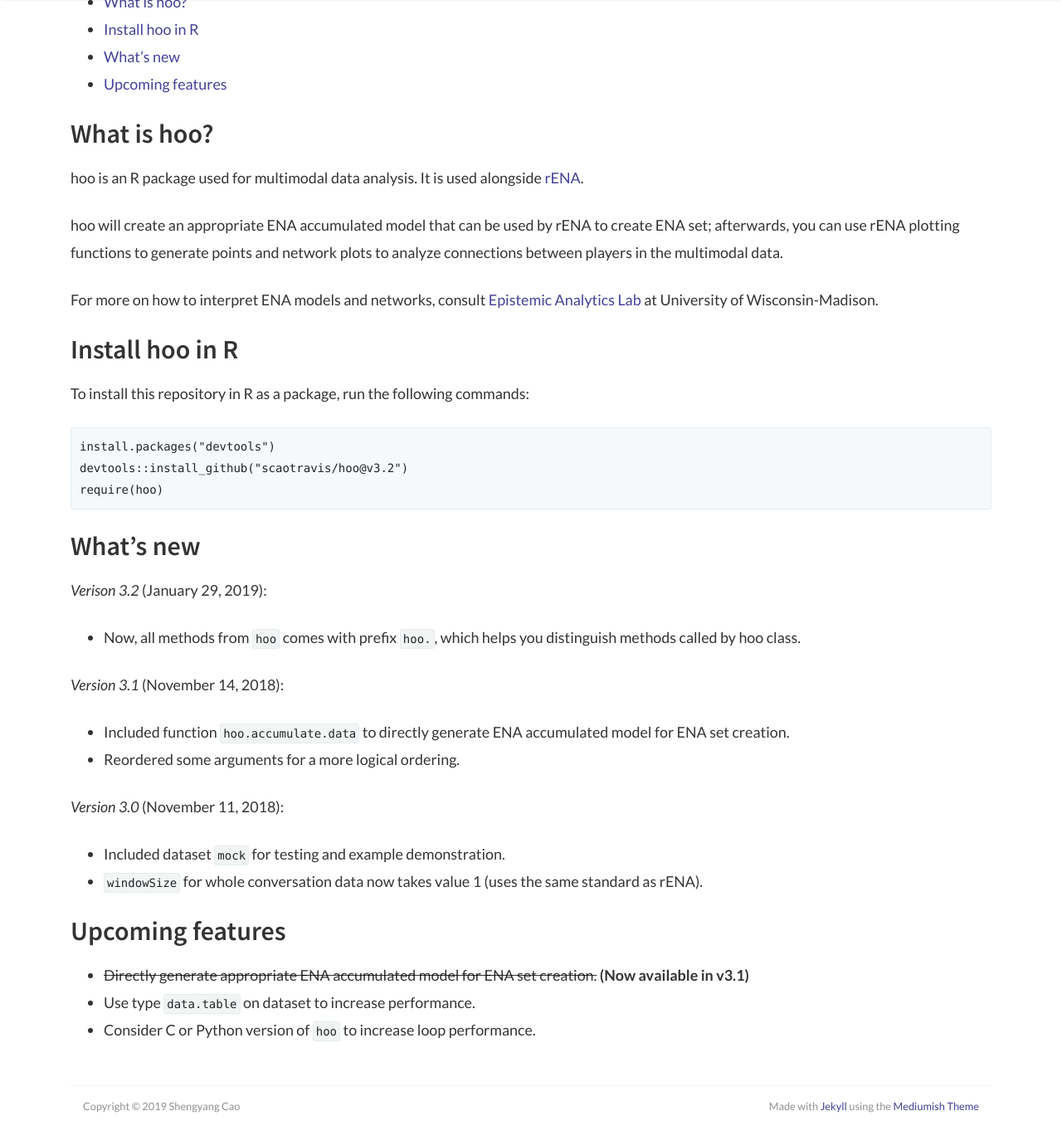
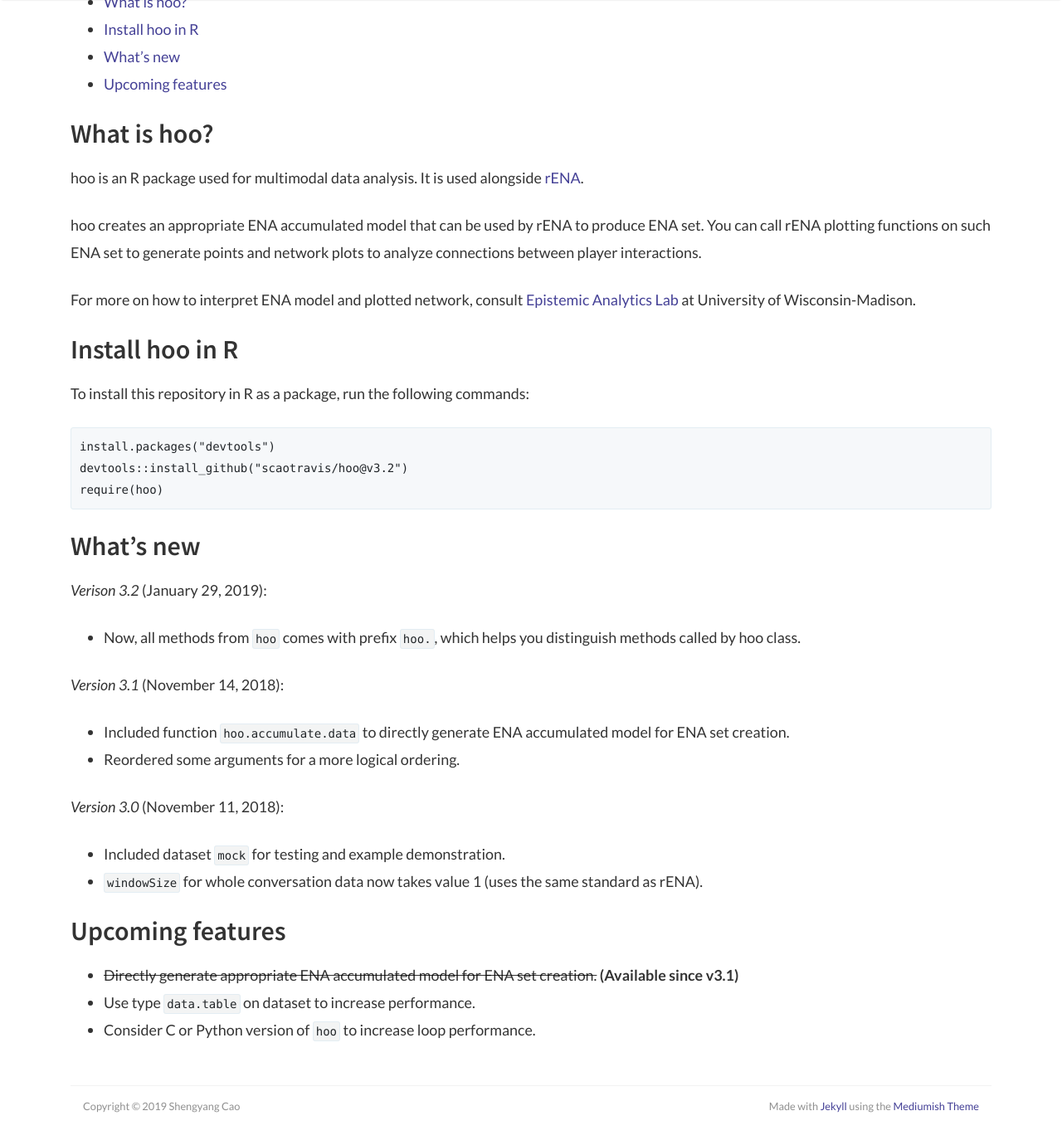
Before and after one commit to scaotravis/scaotravis.github.io, a Jekyll site: the page built from _posts/2019-02-24-hoo.md, in a window 1280 px wide and 1400 px high, scrolled down 428 px. Shown: the top 1380 px of the window at 83% size. Built offline with Jekyll 4.4.1, drawn with Linux system fonts in a browser that asks for light colours; nearby versions of some CDN libraries; comment, search, counter and statistics services are not loaded.

Commit message:
update hoo page and remove redundant fonts

```diff
--- a/_layouts/default.html
+++ b/_layouts/default.html
@@ -34,8 +34,7 @@ j=d.createElement(s),dl=l!='dataLayer'?'&l='+l:'';j.async=true;j.src=
 
 <link rel="stylesheet" href="https://stackpath.bootstrapcdn.com/bootstrap/4.1.3/css/bootstrap.min.css" integrity="sha384-MCw98/SFnGE8fJT3GXwEOngsV7Zt27NXFoaoApmYm81iuXoPkFOJwJ8ERdknLPMO" crossorigin="anonymous">
 <link rel="stylesheet" href="https://use.fontawesome.com/releases/v5.0.13/css/all.css" integrity="sha384-DNOHZ68U8hZfKXOrtjWvjxusGo9WQnrNx2sqG0tfsghAvtVlRW3tvkXWZh58N9jp" crossorigin="anonymous">
-<link href="https://fonts.googleapis.com/css?family=Merriweather:300,300i,400,400i,700,700i" rel="stylesheet">
-<link href="https://fonts.googleapis.com/css?family=Lato:300,300i,400,400i,700,700i,900,900i|Open+Sans:300,300i,400,400i,600,600i,700,700i,800,800i|Roboto:300,300i,400,400i,500,500i,700,700i,900,900i|Source+Sans+Pro:300,300i,400,400i,600,600i,700,700i,900,900i" rel="stylesheet">
+<link href="https://fonts.googleapis.com/css?family=Lato:300,300i,400,400i,700,700i,900,900i|Open+Sans:300,300i,400,400i,600,600i,700,700i,800,800i|Source+Sans+Pro:300,300i,400,400i,600,600i,700,700i,900,900i" rel="stylesheet">
 <link href="{{ site.baseurl }}/assets/css/screen.css" rel="stylesheet">
 <link href="{{ site.baseurl }}/assets/css/main.css" rel="stylesheet">
 
--- a/_posts/2019-02-24-hoo.md
+++ b/_posts/2019-02-24-hoo.md
@@ -17,9 +17,9 @@ permalink: /hoo/
 ## What is hoo?
 hoo is an R package used for multimodal data analysis. It is used alongside [rENA](https://cran.r-project.org/web/packages/rENA/index.html).
 
-hoo will create an appropriate ENA accumulated model that can be used by rENA to create ENA set; afterwards, you can use rENA plotting functions to generate points and network plots to analyze connections between players in the multimodal data.
+hoo creates an appropriate ENA accumulated model that can be used by rENA to produce ENA set. You can call rENA plotting functions on such ENA set to generate points and network plots to analyze connections between player interactions.
 
-For more on how to interpret ENA models and networks, consult [Epistemic Analytics Lab](http://www.epistemicanalytics.org/) at University of Wisconsin-Madison.
+For more on how to interpret ENA model and plotted network, consult [Epistemic Analytics Lab](http://www.epistemicanalytics.org/) at University of Wisconsin-Madison.
 
 ## Install hoo in R
 To install this repository in R as a package, run the following commands:
@@ -45,6 +45,6 @@ require(hoo)
 
 ## Upcoming features
 
-* ~~Directly generate appropriate ENA accumulated model for ENA set creation.~~ **(Now available in v3.1)**
+* ~~Directly generate appropriate ENA accumulated model for ENA set creation.~~ **(Available since v3.1)**
 * Use type `data.table` on dataset to increase performance.
 * Consider C or Python version of `hoo` to increase loop performance.
```
Also changed, not shown: 7 other files.
